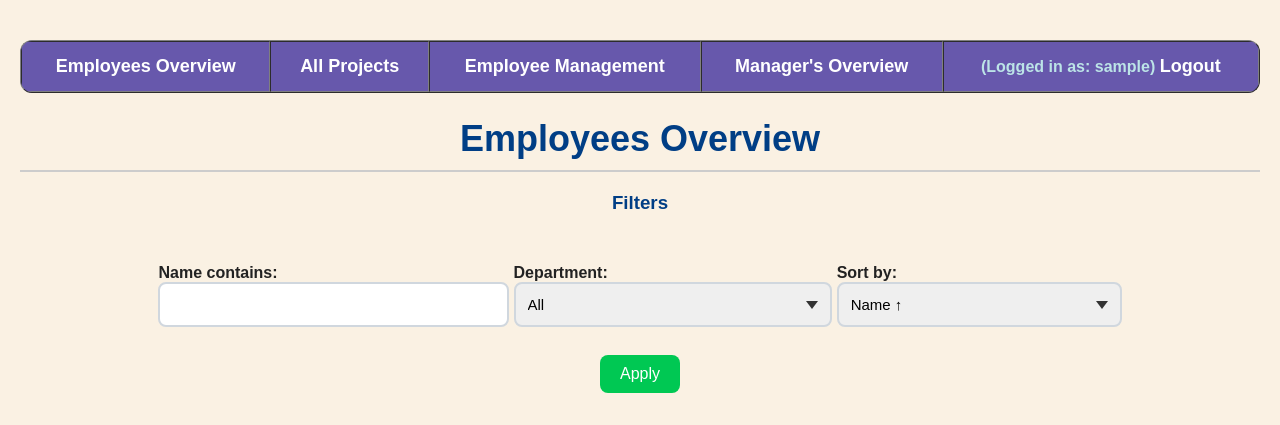
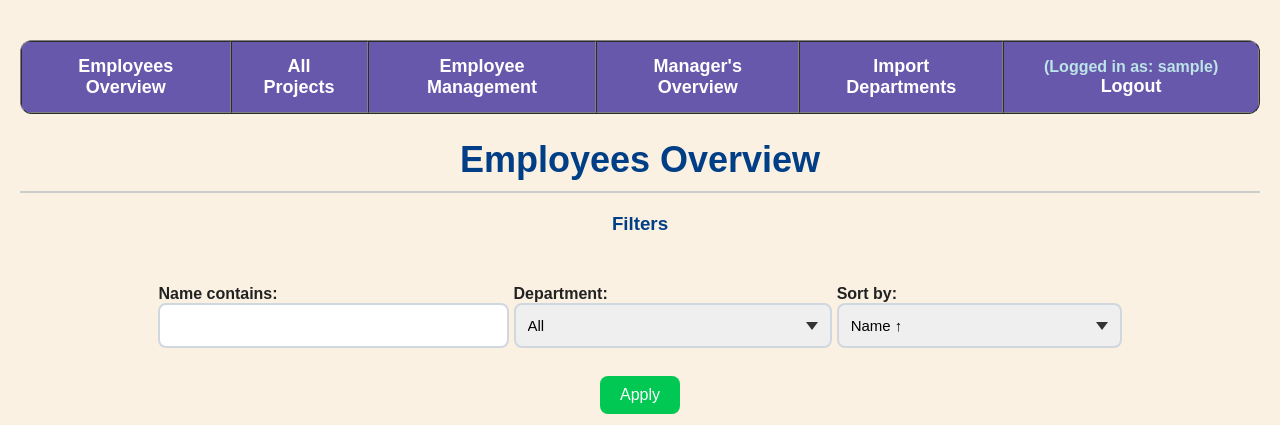
Before and after one commit to Szymand/CIS3530-A4-Group-48, a Flask app: page / in a window 1280 px wide. Shown: the top 425 px of the page. Run offline with Flask 3, Linux system fonts and the light colour scheme; the visitor is signed in with stand-in values (Sample User, id 1); data that the repository does not hold is empty; some libraries are stand-ins or nearby versions.

Commit message:
updatd navbar

```diff
--- a/app/templates/home_employees.html
+++ b/app/templates/home_employees.html
@@ -11,6 +11,7 @@
             <th><a href="{{ url_for('projects.sort_projects') }}">All Projects</a></th>
             <th><a href="{{ url_for('employee_management.manage_employees') }}">Employee Management</a></th>
             <th><a href="{{ url_for('managers.managers_overview') }}">Manager's Overview</a></th>
+            <th><a href="{{ url_for('managers.import_departments_form') }}">Import Departments</a></th>
             <th>(Logged in as: {{ session.username }}) <a href="{{ url_for('auth.logout') }}">Logout</a></th>
         </tr>
     </table>
--- a/app/templates/project_detail.html
+++ b/app/templates/project_detail.html
@@ -13,6 +13,7 @@
             <th><a href="{{ url_for('projects.sort_projects') }}">All Projects</a></th>
             <th><a href="{{ url_for('employee_management.manage_employees') }}">Employee Management</a></th>
             <th><a href="{{ url_for('managers.managers_overview') }}">Manager's Overview</a></th>
+            <th><a href="{{ url_for('managers.import_departments_form') }}">Import Departments</a></th>
             <th>(Logged in as: {{ session.username }}) <a href="{{ url_for('auth.logout') }}">Logout</a></th>
         </tr>
     </table>
--- a/app/templates/projects.html
+++ b/app/templates/projects.html
@@ -12,6 +12,7 @@
             <th><a href="{{ url_for('projects.sort_projects') }}">All Projects</a></th>
             <th><a href="{{ url_for('employee_management.manage_employees') }}">Employee Management</a></th>
             <th><a href="{{ url_for('managers.managers_overview') }}">Manager's Overview</a></th>
+            <th><a href="{{ url_for('managers.import_departments_form') }}">Import Departments</a></th>
             <th>(Logged in as: {{ session.username }}) <a href="{{ url_for('auth.logout') }}">Logout</a></th>
         </tr>
     </table>
```
